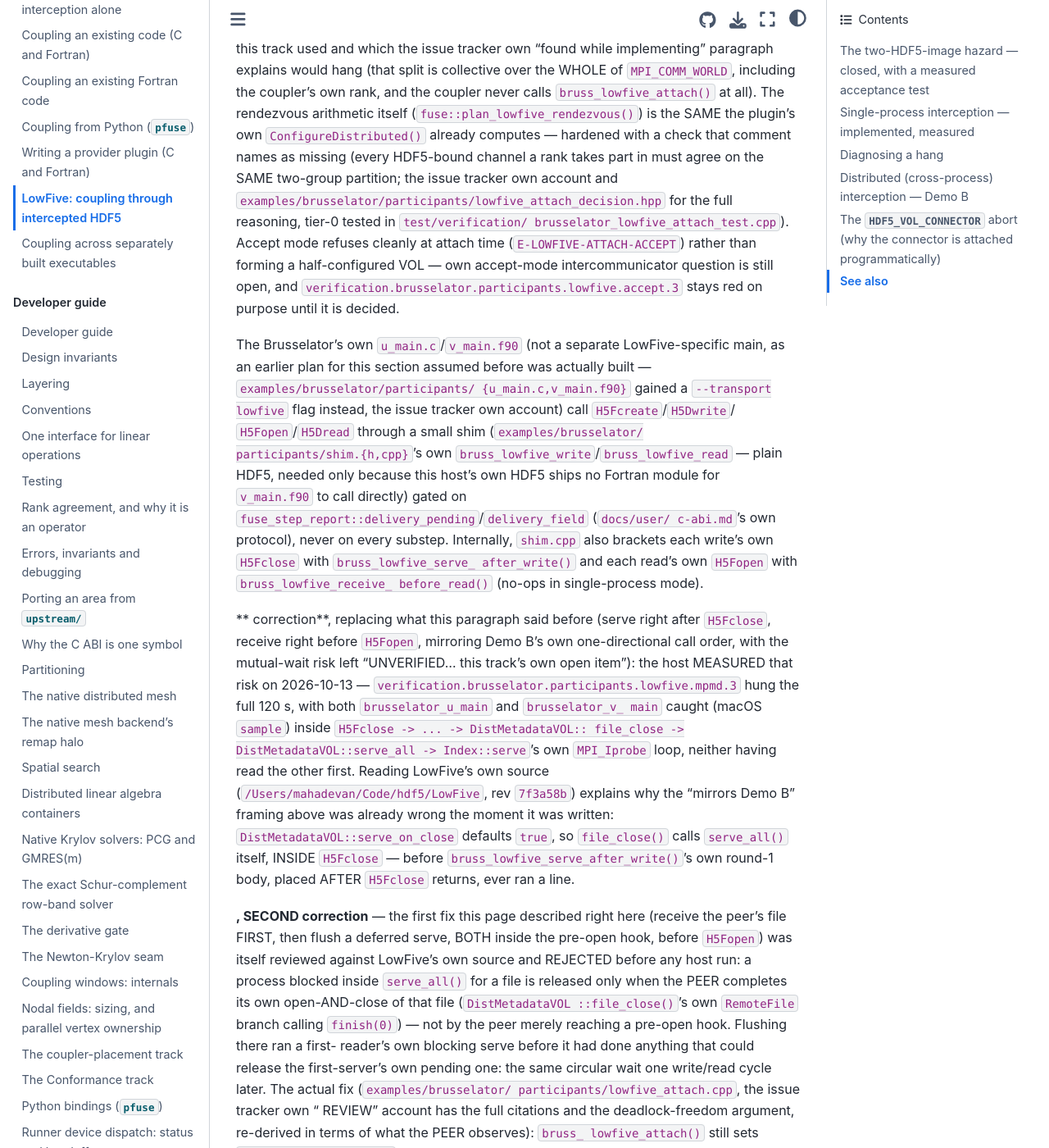
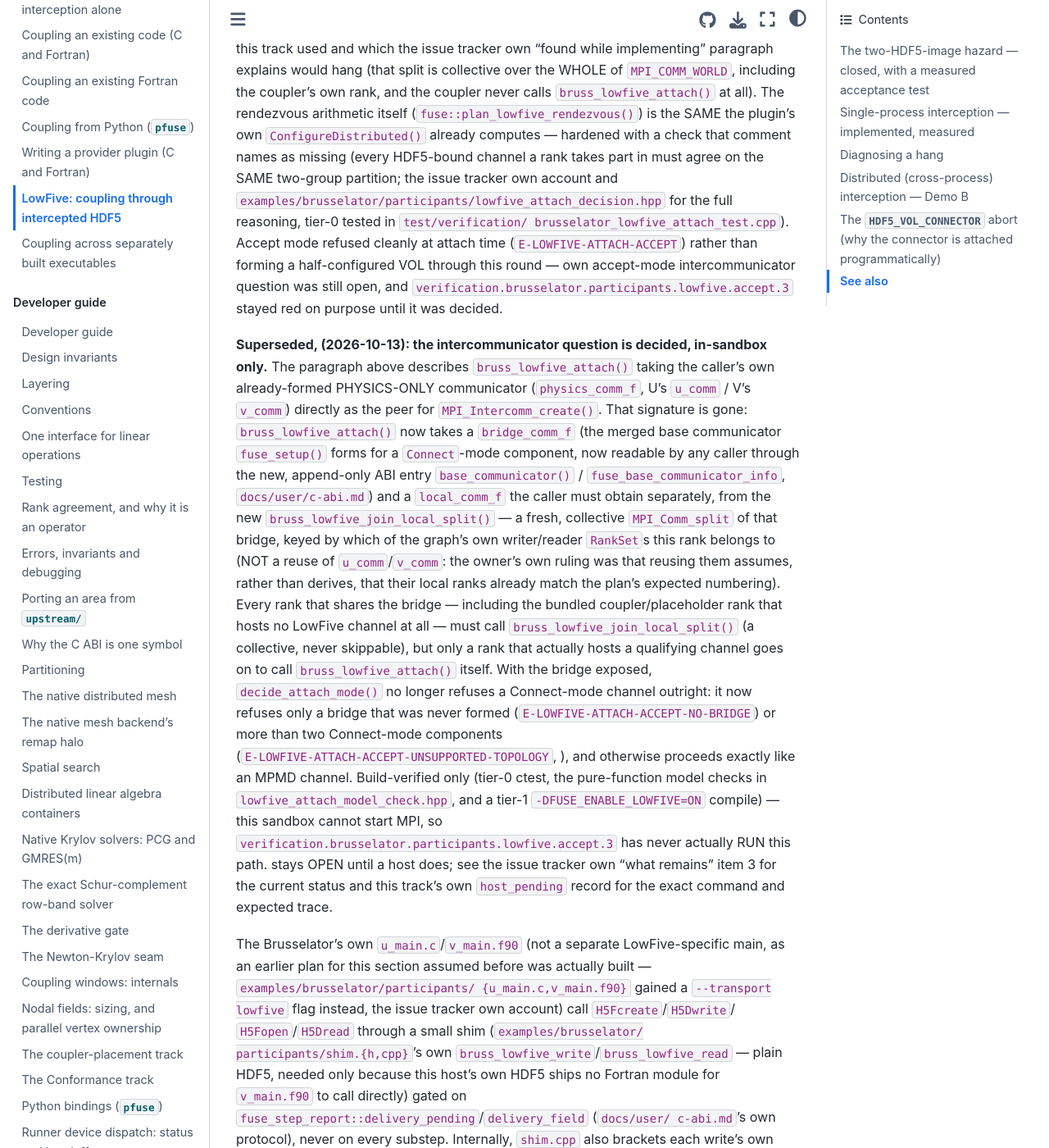
Before and after one commit to vijaysm/fuse, a Sphinx documentation site: the page built from docs/user/lowfive.md, in a window 1280 px wide and 1400 px high, scrolled down 7754 px. Shown: the whole window at 82% size. Built offline with Sphinx 7.4.7 and the Sphinx Book theme 1.1.4, drawn with Linux system fonts in a browser that asks for light colours; pages that are not in the unit, such as notebooks, are missing from menus; some of the changed text lies outside the part shown.

Commit message:
Correct every accept-mode-is-blocked claim; keep host-run item open
The remaining items are restated, the plain accept row's pass is recorded, and two stale blocked-row statements are fixed.

```diff
--- a/docs/user/lowfive.md
+++ b/docs/user/lowfive.md
@@ -332,11 +332,46 @@ comment names as missing (every HDF5-bound channel a rank takes part in
 must agree on the SAME two-group partition; the issue tracker own
 account and `examples/brusselator/participants/lowfive_attach_decision.hpp`
 for the full reasoning, tier-0 tested in `test/verification/
-brusselator_lowfive_attach_test.cpp`). Accept mode refuses cleanly at
+brusselator_lowfive_attach_test.cpp`). Accept mode refused cleanly at
 attach time (`E-LOWFIVE-ATTACH-ACCEPT`) rather than forming a
-half-configured VOL — own accept-mode intercommunicator question is
-still open, and `verification.brusselator.participants.lowfive.accept.3`
-stays red on purpose until it is decided.
+half-configured VOL through this round — own accept-mode
+intercommunicator question was still open, and
+`verification.brusselator.participants.lowfive.accept.3` stayed red on
+purpose until it was decided.
+
+**Superseded,  (2026-10-13): the intercommunicator question is
+decided, in-sandbox only.** The paragraph above describes
+`bruss_lowfive_attach()` taking the caller's own already-formed
+PHYSICS-ONLY communicator (`physics_comm_f`, U's `u_comm` / V's
+`v_comm`) directly as the peer for `MPI_Intercomm_create()`. That
+signature is gone: `bruss_lowfive_attach()` now takes a `bridge_comm_f`
+(the merged base communicator `fuse_setup()` forms for a `Connect`-mode
+component, now readable by any caller through the new, append-only ABI
+entry `base_communicator()` / `fuse_base_communicator_info`,
+`docs/user/c-abi.md`) and a `local_comm_f` the caller must obtain
+separately, from the new `bruss_lowfive_join_local_split()` — a fresh,
+collective `MPI_Comm_split` of that bridge, keyed by which of the
+graph's own writer/reader `RankSet`s this rank belongs to (NOT a reuse
+of `u_comm`/`v_comm`: the owner's own ruling was that reusing them
+assumes, rather than derives, that their local ranks already match the
+plan's expected numbering). Every rank that shares the bridge —
+including the bundled coupler/placeholder rank that hosts no LowFive
+channel at all — must call `bruss_lowfive_join_local_split()`
+(a collective, never skippable), but only a rank that actually hosts a
+qualifying channel goes on to call `bruss_lowfive_attach()` itself. With
+the bridge exposed, `decide_attach_mode()` no longer refuses a
+Connect-mode channel outright: it now refuses only a bridge that was
+never formed (`E-LOWFIVE-ATTACH-ACCEPT-NO-BRIDGE`) or more than two
+Connect-mode components (`E-LOWFIVE-ATTACH-ACCEPT-UNSUPPORTED-TOPOLOGY`,
+), and otherwise proceeds exactly like an MPMD channel. Build-verified
+only (tier-0 ctest, the pure-function model checks in
+`lowfive_attach_model_check.hpp`, and a tier-1
+`-DFUSE_ENABLE_LOWFIVE=ON` compile) — this sandbox cannot start MPI, so
+`verification.brusselator.participants.lowfive.accept.3` has never
+actually RUN this path. stays OPEN until a host does; see
+the issue tracker own "what remains" item 3 for the current status
+and this track's own `host_pending` record for the exact command and
+expected trace.
 
 The Brusselator's own `u_main.c`/`v_main.f90` (not a separate
 LowFive-specific main, as an earlier plan for this section assumed before
@@ -433,9 +468,14 @@ mpiexec -n 1 brusselator_u_main --graph graph.yaml --log u.log --periods 2 --tra
     : -n 1 brusselator_v_main --graph graph.yaml --log v.log --periods 2 --transport lowfive \
     : -n 1 brusselator_coupler_main --graph graph.yaml
 
-# lowfive.accept.3 -- bruss_lowfive_attach() refuses cleanly on both U and V
-# (E-LOWFIVE-ATTACH-ACCEPT) the moment it reads the graph's own
-# LaunchMode::Connect; stays red on purpose, the issue tracker
+# lowfive.accept.3 --  (2026-10-13, build-verified only, NOT
+# host-run): base_communicator() now exposes the merged bridge, and
+# bruss_lowfive_join_local_split()/bruss_lowfive_attach() attempt the
+# real distributed attach instead of refusing outright. Expected, per
+# this track's own host_pending record: both U's physics rank and V
+# exchange through LowFive like the mpmd row above; U's bundled
+# coupler/placeholder rank joins the collective split but never calls
+# attach(). the issue tracker stays OPEN until this is measured.
 mpiexec -n 2 brusselator_u_main --graph graph.yaml --log u.log --ranks-u 1 --periods 2 --transport lowfive &
 mpiexec -n 1 brusselator_v_main --graph graph.yaml --log v.log --periods 2 --transport lowfive &
 wait
```
Also changed, not shown: docs/user/api-overview.md (+5 -2 lines), docs/user/brusselator.md (+7 -5 lines), 1 other file.
